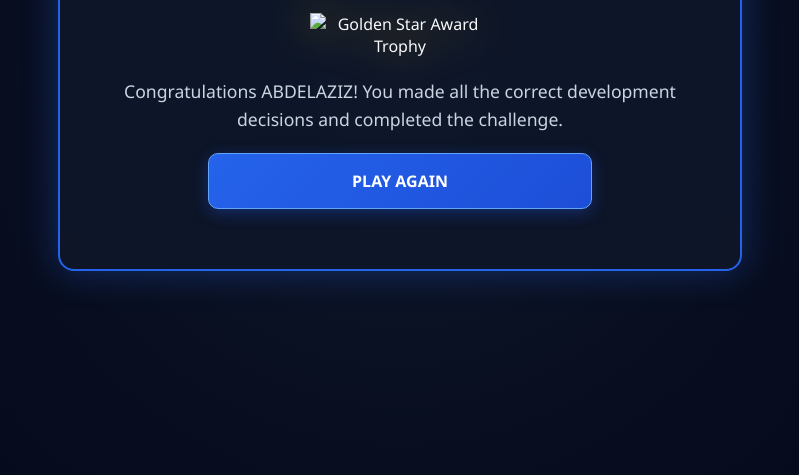
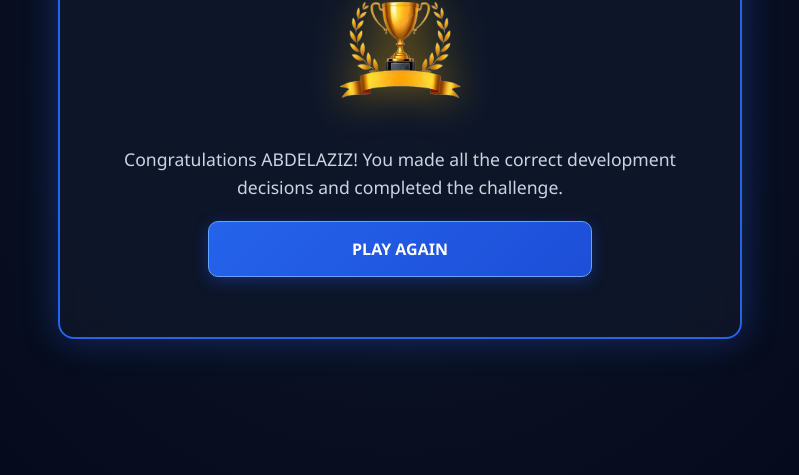
Before and after one commit to abdelazizgz/escape-room, a plain HTML site: page escape-room/victory.html in a window 1280 px wide. Shown: the part 325-800 px from the top of the page, without its empty margins (240-1039 px from the left). Drawn offline with Linux system fonts and the light colour scheme.

Commit message:
Update victory.html

```diff
--- a/escape-room/victory.html
+++ b/escape-room/victory.html
@@ -10,7 +10,7 @@
         <h1>YOU ESCAPED!</h1>
 
         <!-- Trophy Image -->
-        <img src="golden-star-award-trophy_1156559-3892.jpg" alt="Golden Star Award Trophy" class="trophy-img">
+        <img src="golden-star-award-trophy_1156559-3892.png" alt="Golden Star Award Trophy" class="trophy-img">
 
         <p>Congratulations ABDELAZIZ! You made all the correct development decisions and completed the challenge.</p>
 
```
